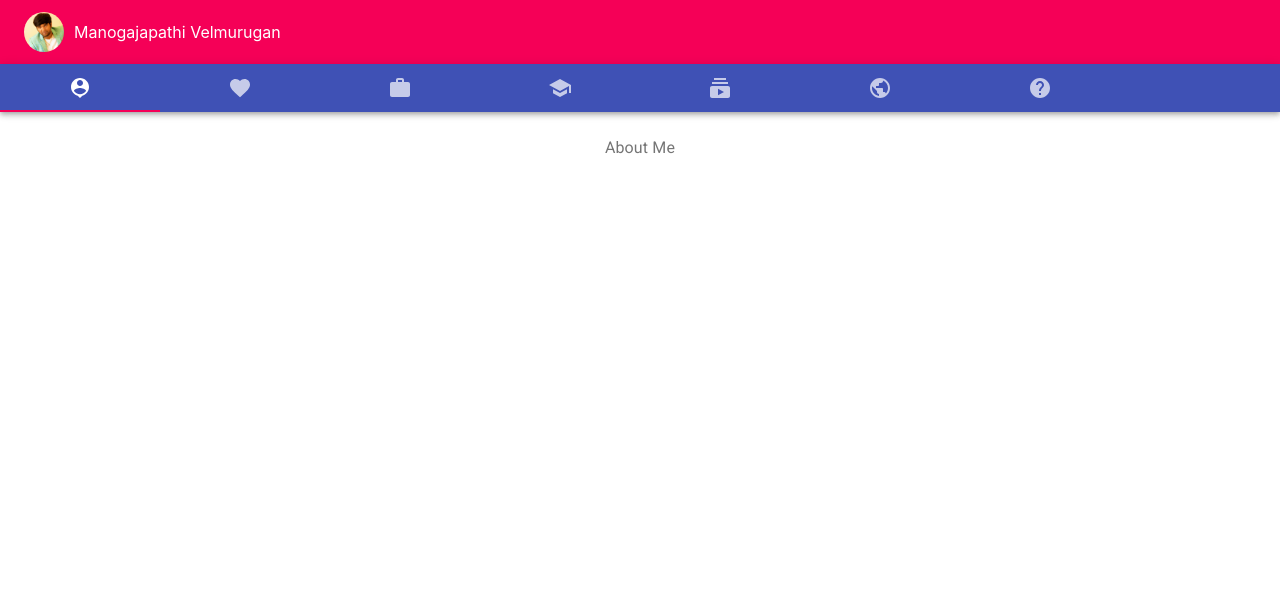
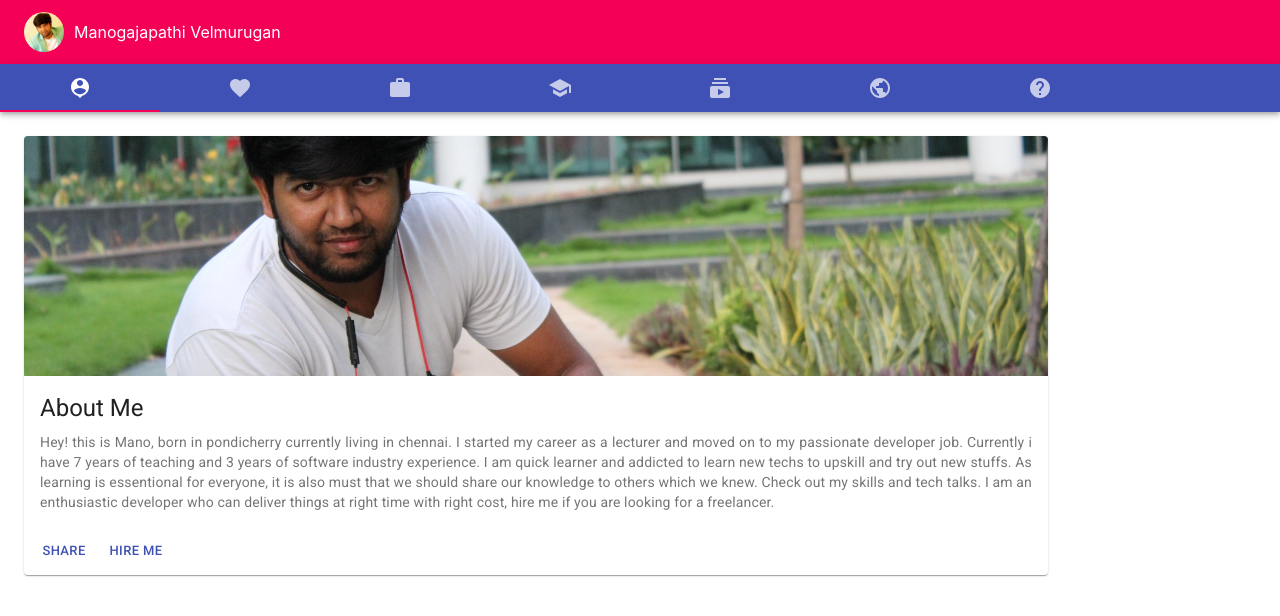
Before and after one commit to manogajapathi/mano-web, a React (Create React App) app: page / in a window 1280 px wide. Shown: the top 616 px of the page. Built offline with nearby package versions, Linux system fonts and the light colour scheme.

Commit message:
About me page added

```diff
--- a/src/components/MenuTabs.js
+++ b/src/components/MenuTabs.js
@@ -13,6 +13,7 @@ import Work from '@material-ui/icons/Work';
 import SubscriptionsIcon from '@material-ui/icons/Subscriptions';
 import Typography from '@material-ui/core/Typography';
 import Box from '@material-ui/core/Box';
+import AboutMe from './tabs/AboutMe';
 
 function TabPanel(props) {
   const { children, value, index, ...other } = props;
@@ -84,7 +85,7 @@ export default function MenuTabs() {
         </Tabs>
       </AppBar>
       <TabPanel value={value} index={0}>
-        About Me
+        <AboutMe/>
       </TabPanel>
       <TabPanel value={value} index={1}>
         My Skills
--- /dev/null
+++ b/src/components/tabs/AboutMe.js
@@ -0,0 +1,57 @@
+import React from 'react';
+import { makeStyles } from '@material-ui/core/styles';
+import Card from '@material-ui/core/Card';
+import CardActionArea from '@material-ui/core/CardActionArea';
+import CardActions from '@material-ui/core/CardActions';
+import CardContent from '@material-ui/core/CardContent';
+import CardMedia from '@material-ui/core/CardMedia';
+import Button from '@material-ui/core/Button';
+import Typography from '@material-ui/core/Typography';
+import mano from '../../imgs/mano2.jpg';
+
+const useStyles = makeStyles({
+  root: {
+    maxWidth: 1024,
+    textAlign: 'justify',
+  },
+  media: {
+    height: 240,
+  },
+});
+
+export default function AboutMe() {
+  const classes = useStyles();
+
+  return (
+    <Card className={classes.root}>
+      <CardActionArea>
+        <CardMedia
+          className={classes.media}
+          image={mano}
+          title="Mano"
+        />
+        <CardContent>
+          <Typography gutterBottom variant="h5" component="h2">
+            About Me
+          </Typography>
+          <Typography variant="body2" color="textSecondary" component="p">
+              Hey! this is Mano, born in pondicherry currently living in chennai. I started my career
+              as a lecturer and moved on to my passionate developer job. Currently i have 7 years
+              of teaching and 3 years of software industry experience. I am quick learner and addicted to learn
+              new techs to upskill and try out new stuffs. As learning is essentional for everyone, it is also
+              must that we should share our knowledge to others which we knew. Check out my skills and tech talks.
+              I am an enthusiastic developer who can deliver things at right time with right cost, hire me if you are looking for a freelancer.
+          </Typography>
+        </CardContent>
+      </CardActionArea>
+      <CardActions>
+        <Button size="small" color="primary">
+          Share
+        </Button>
+        <Button size="small" color="primary">
+          Hire Me
+        </Button>
+      </CardActions>
+    </Card>
+  );
+}
```
Also changed, not shown: src/imgs/mano2.jpg (added).
